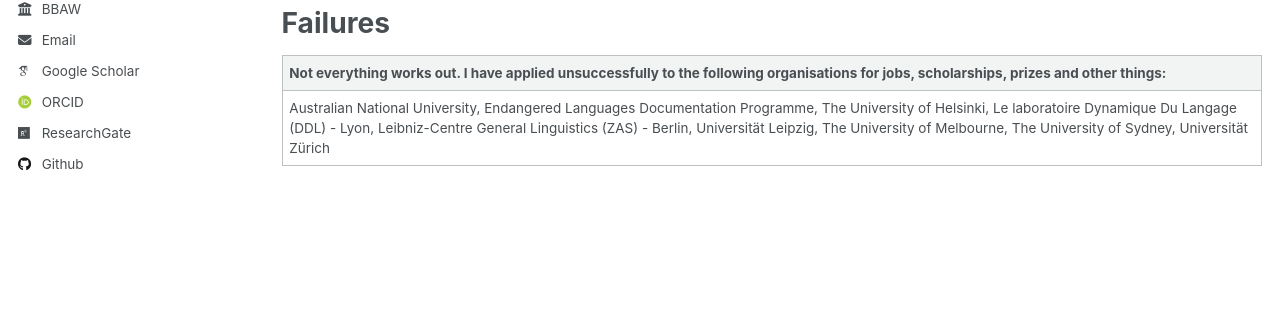
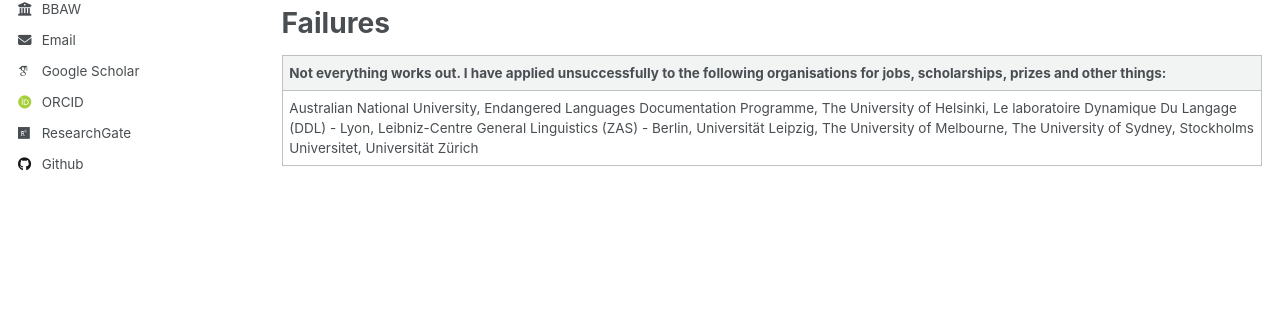
Before and after one commit to chrdoe/chrdoe.github.io, a Jekyll site: the page built from _pages/cv.md, in a window 1280 px wide and 900 px high, scrolled down 3495 px. Shown: the part 404-716 px from the top of the window. Built offline with Jekyll 4.4.1, drawn with Linux system fonts in a browser that asks for light colours; some web fonts are replaced.

Commit message:
Update cv.md

```diff
--- a/_pages/cv.md
+++ b/_pages/cv.md
@@ -125,4 +125,4 @@ Failures
 
 |Not everything works out. I have applied unsuccessfully to the following organisations for jobs, scholarships, prizes and other things:|
 |---|
-|Australian National University, Endangered Languages Documentation Programme, The University of Helsinki, Le laboratoire Dynamique Du Langage (DDL) - Lyon, Leibniz-Centre General Linguistics (ZAS) - Berlin, Universität Leipzig, The University of Melbourne, The University of Sydney, Universität Zürich|
+|Australian National University, Endangered Languages Documentation Programme, The University of Helsinki, Le laboratoire Dynamique Du Langage (DDL) - Lyon, Leibniz-Centre General Linguistics (ZAS) - Berlin, Universität Leipzig, The University of Melbourne, The University of Sydney, Stockholms Universitet, Universität Zürich|
```
